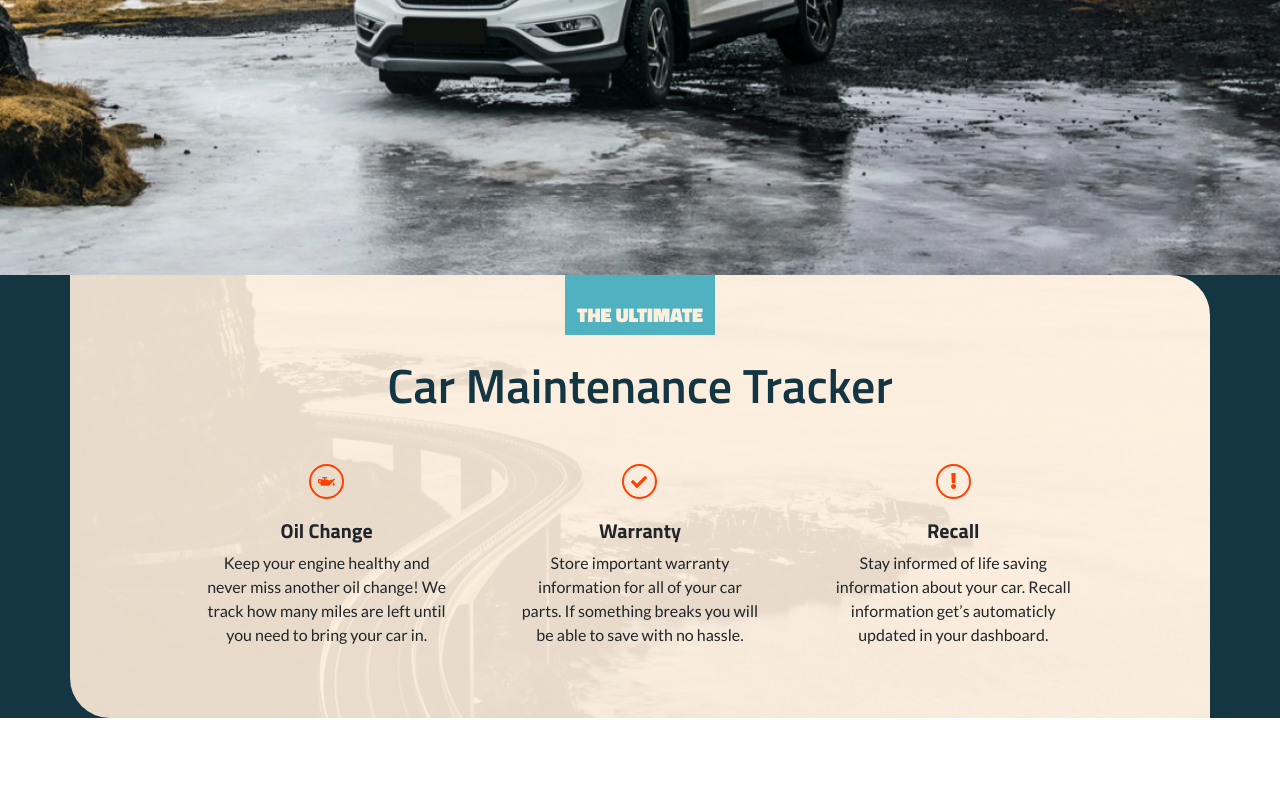
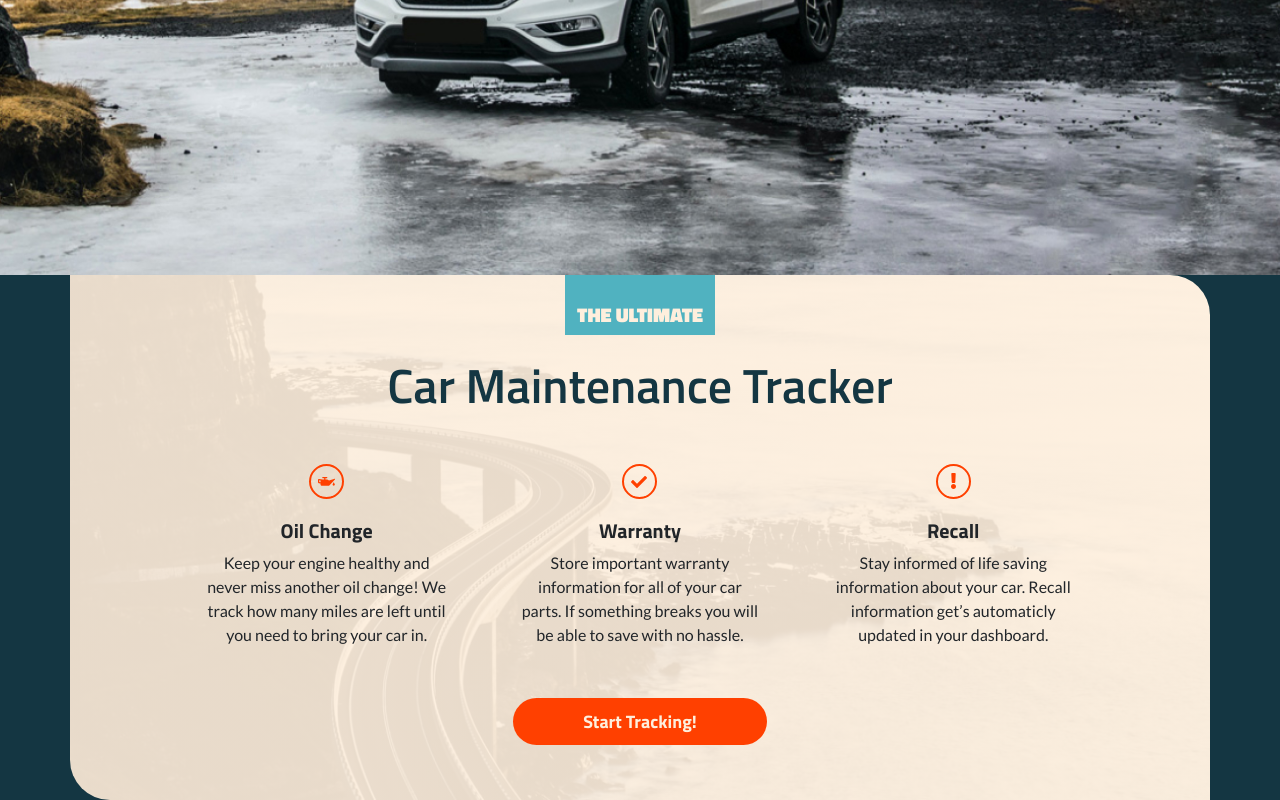
Before and after one commit to NinaRocket/DRIVERkick, a React (Create React App) app in the folder client/: page / in a window 1280 px wide. Shown: the part 775-1575 px from the top of the page. Before the commit the page ends 1493 px from the top, so only its background shows below. Built offline with nearby package versions, Linux system fonts and the light colour scheme.

Commit message:
Button to signup page

```diff
--- a/client/src/components/Home/HomeFeatureBlock/index.js
+++ b/client/src/components/Home/HomeFeatureBlock/index.js
@@ -1,5 +1,6 @@
 import React from 'react';
 import "./style.css"
+import { useHistory } from "react-router-dom";
 import HomeFeatDescriptions from "../HomeFeatDescriptions";
 import oilChangeIcon from "../../../images/home/oil-change.svg";
 import warrantyIcon from "../../../images/home/warranty.svg";
@@ -7,6 +8,13 @@ import recallIcon from "../../../images/home/recall.svg";
 
 
 function HomeFeatureBlock() {
+
+     // Sets redirects to other pages
+     const redirect = useHistory();
+
+    const signUp = () => {
+        redirect.push("/signup");
+    }
     return (
         <section className="g__deep-blue--bg">
             <div className="container home-feat__block" id="featBlock">
@@ -36,6 +44,8 @@ function HomeFeatureBlock() {
                         text={"Stay informed of life saving information about your car. Recall information get’s automaticly updated in your dashboard. "}
                     />
                 </div>
+                <button onClick={signUp}
+                    className="home-feat__btn">Start Tracking!</button>
             </div>
         </section>
     );
--- a/client/src/components/Home/HomeFeatureBlock/style.css
+++ b/client/src/components/Home/HomeFeatureBlock/style.css
@@ -23,3 +23,20 @@
 .home-feat__descriptions {
     justify-content: space-between;
 }
+
+.home-feat__btn {
+ margin: 35px auto 0;
+ display: block;
+ padding: 10px 70px;
+ font-weight: bold;
+ font-size: 18px;
+ border-radius: 40px;
+}
+
+
+@media only screen and (max-width: 575px) {
+
+
+
+
+}
```
